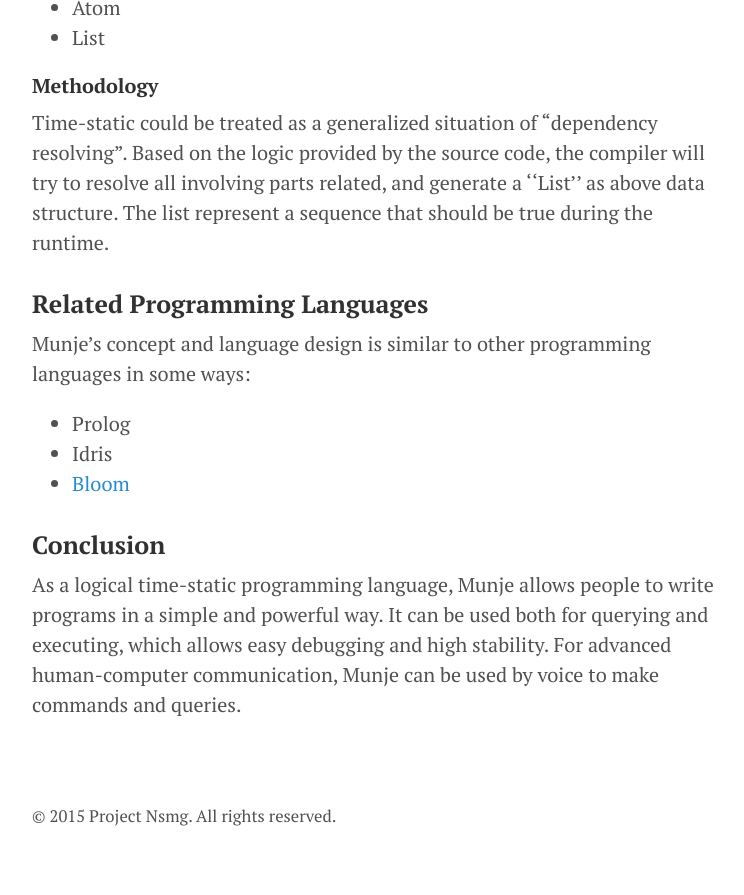
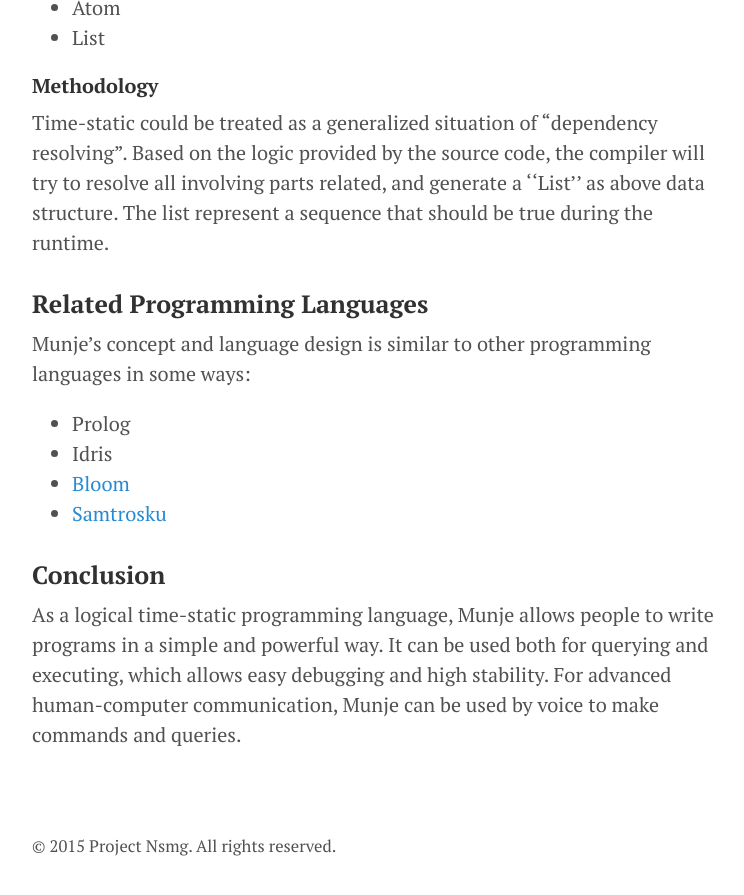
Before and after one commit to project-nsmg/ns.mg, a Jekyll site: the page built from _projects/munje.md, in a window 1280 px wide and 900 px high, scrolled down 9062 px. Shown: the top 895 px of the window, without its empty margins (258-1002 px from the left). Built offline with Jekyll 4.4.1, drawn with Linux system fonts in a browser that asks for light colours; Markdown is read by kramdown in place of the engine named in the settings; before the commit the page ends 9932 px from its top, so only the background shows below that.

Commit message:
Add samtrosku

```diff
--- a/_projects/munje.md
+++ b/_projects/munje.md
@@ -256,6 +256,7 @@ Munje's concept and language design is similar to other programming languages in
 * Prolog
 * Idris
 * [Bloom](http://www.bloom-lang.net)
+* [Samtrosku](http://www.lojban.org/tiki/samtrosku+specification)
 
 ### Conclusion
 
```
